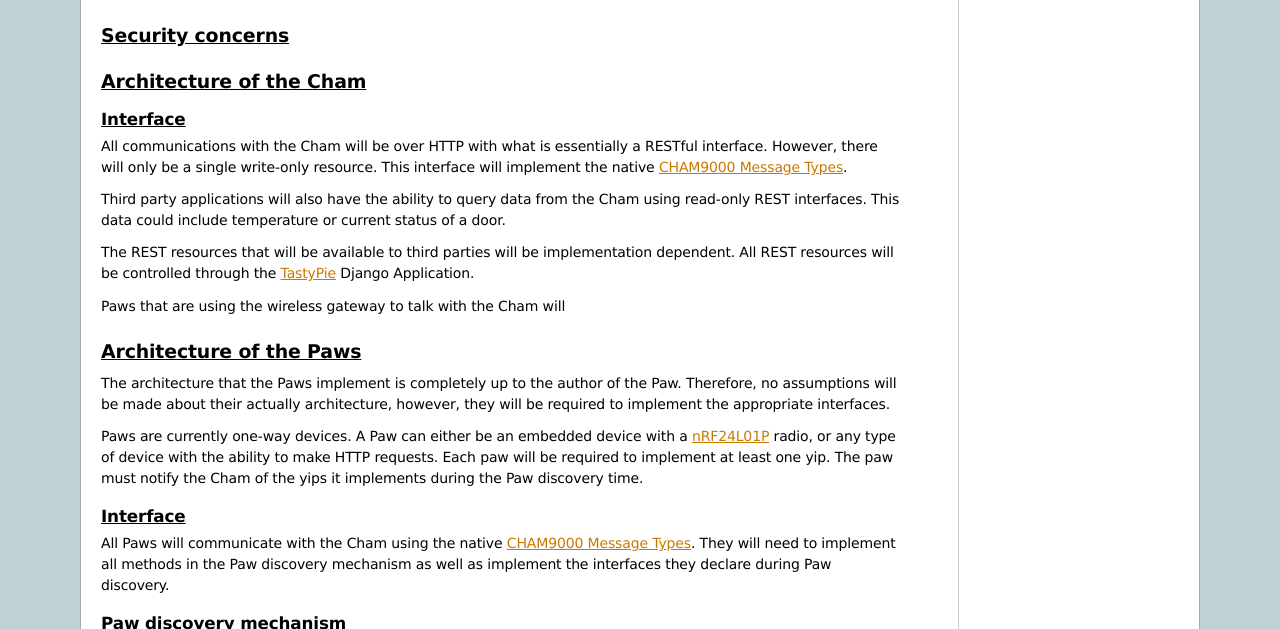
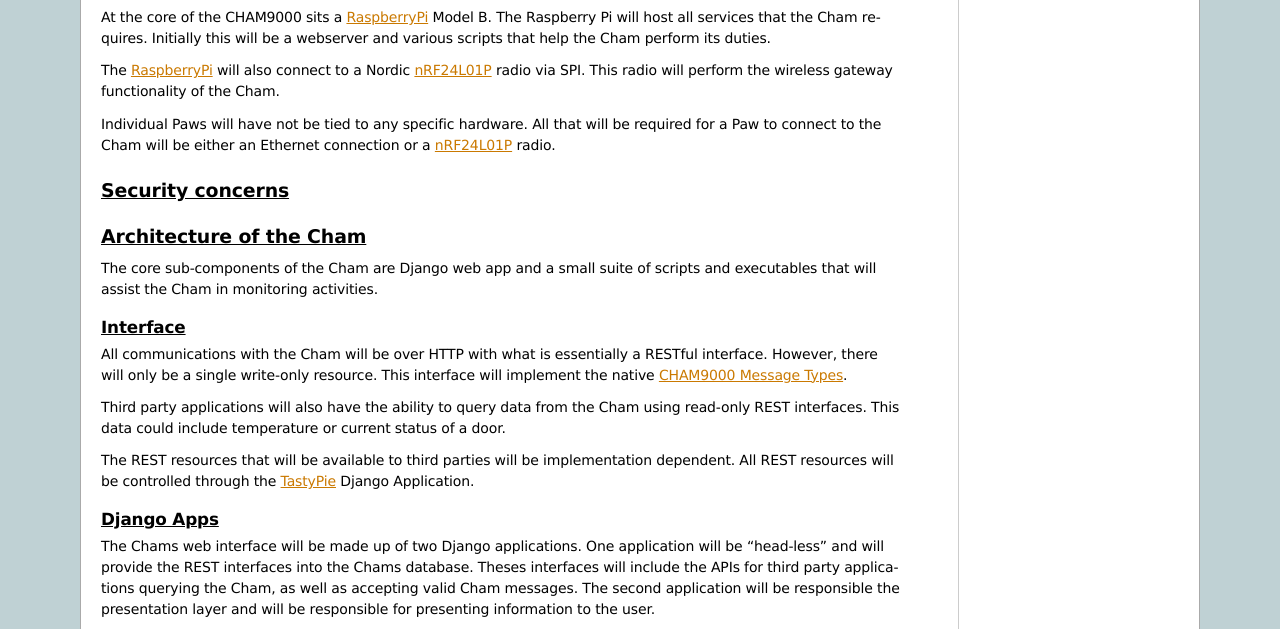
Before and after one commit to fiveohhh/cham9000, a Sphinx documentation site: the page built from docs/source/architecture.rst, in a window 1280 px wide and 1400 px high, scrolled down 1952 px. Shown: the top 629 px of the window. Built offline with Sphinx 7.4.7, drawn with Linux system fonts in a browser that asks for light colours; some of the changed text lies outside the part shown; grey boxes are pictures that could not be loaded.

Commit message:
Updating architecture
Added architecture description of the Cham
Still needs lots of work.

```diff
--- a/docs/source/architecture.rst
+++ b/docs/source/architecture.rst
@@ -38,6 +38,12 @@
 consideration is given to determine an efficient and cohesive way to send
 messages between the central server and any other sensor nodes.
 
+Careful consideration is also given to extensibility.  The Cham is to be
+designed as a home monitoring solution.  There will be some core functionality
+that will allow out of the box operations, but most of the functionality
+will be provided through the implementation of plugins.  Therefor, a key
+element of the architecture will be the ease of plugin development.
+
 Requirements
 ------------
 
@@ -47,7 +53,9 @@
  #. Shall allow for the addition of atleast 255 nodes
  #. All nodes shall communicate with the central server over HTTP or through a
     wireless gateway
+ #. The wireless gateway shall only communicate with the Cham over HTTP
  #. The wireless gateway shall use Nordic Semiconductor 2.4GHz radios.
+ #. Shall run on a RaspberryPi Model B
 
 Non-functional
 """"""""""""""
@@ -55,12 +63,15 @@
     door
  #. Shall allow a user to add remote nodes without having to flash firmware
 
-Goals
------
 
 Constraints
 -----------
-wireless packet size limited to 32 bytes.. string data?
+One possible constraint will be the physical limitation of the packet buffer in
+the wireless radios.  Each packet can be a maximum of 32 bytes.  Currently
+all Cham messages are of a fixed known length and do not require larger packets.
+This is a constraint that could be eliminated by packet assembly/segmentation
+done in software.
+
 
 Architectural Priciples
 -----------------------
@@ -124,6 +135,9 @@
 
 Architecture of the Cham
 ------------------------
+The core sub-components of the Cham are Django web app and a small suite of
+scripts and executables that will assist the Cham in monitoring activities.
+
 Interface
 """"""""""
 All communications with the Cham will be over HTTP with what is essentially
@@ -138,7 +152,92 @@
 implementation dependent.  All REST resources will be controlled through the
 TastyPie_ Django Application.
 
-Paws that are using the wireless gateway to talk with the Cham will
+Django Apps
+"""""""""""
+The Chams web interface will be made up of two Django applications.  One
+application will be "head-less" and will provide the REST interfaces into the
+Chams database.  Theses interfaces will include the APIs for third party
+applications querying the Cham, as well as accepting valid Cham messages.  The
+second application will be responsible the presentation layer and will be
+responsible for presenting information to the user.
+
+Typically machines will be interacting with the Rest Interface and users will
+interact with the presentation layer.
+
+Both of these application will operate on the same database.  Below is a diagram
+of this type of architecture.
+
+.. uml::
+    cloud {
+    [Users]
+    [Machines]
+    }
+
+    package "Django Apps" {
+    [Rest Interface]
+    [Presentation Layer]
+    }
+    database "sqlite3" {
+    [historical data]
+    }
+
+
+    [Users] -> [Presentation Layer]
+    [Machines] -> [Rest Interface]
+    [Rest Interface] -- [historical data]
+    [Presentation Layer] -- [historical data]
+
+An alternative option would have been for the Presentation Layer to interact
+with the Rest Interface, rather then directly with the database.  This would
+provide an "eat your own dog food" type of architecture.  A large benefit to
+this architecture would be the innate testing of the API's.
+
+.. uml::
+    cloud {
+    [Users]
+    [Machines]
+    }
+
+    package "Django Apps" {
+    [Rest Interface]
+    [Presentation Layer]
+    }
+    database "sqlite3" {
+    [historical data]
+    }
+
+
+    [Users] -> [Presentation Layer]
+    [Machines] -> [Rest Interface]
+    [Rest Interface] -- [historical data]
+    [Presentation Layer] -- [Rest Interface]
+
+Both models are still on the table and further research needs to done to
+determine the model that will be used.
+
+The wireless gateway
+""""""""""""""""""""
+The wireless gateway will not do any message translating or routing.  It simply
+takes what it hears on the RF side and passes it along on the HTTP side.
+Currrently data only flows from the RF to the HTTP side of the gateway, but
+implementing two-way wireless messaging is at the top of the list of
+enhancements.
+
+.. uml::
+    [Wireless Paw]
+    package "Raspberry Pi" {
+    [Rest Interface]
+    [Wireless Gateway]
+    }
+    database "sqlite3" {
+    [historical data]
+    }
+
+    [Wireless Paw] --> [Wireless Gateway]
+    [Wireless Gateway] -> [Rest Interface]
+    [Rest Interface] -- [historical data]
+
+
 
 .. _TastyPie: http://tastypieapi.org/
 
```
